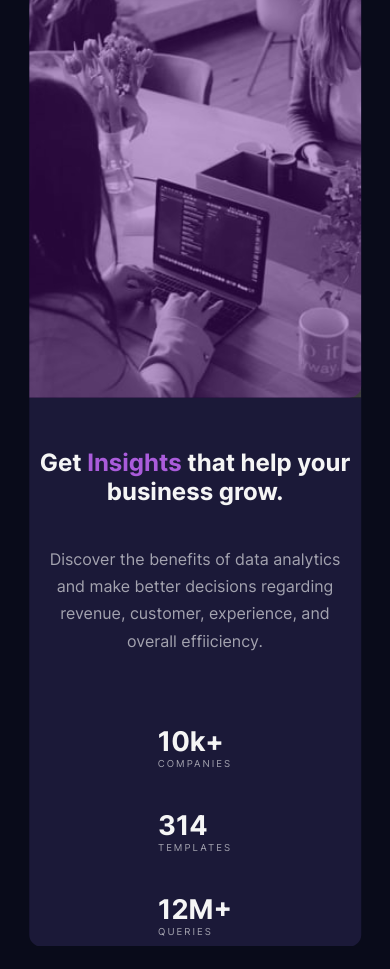
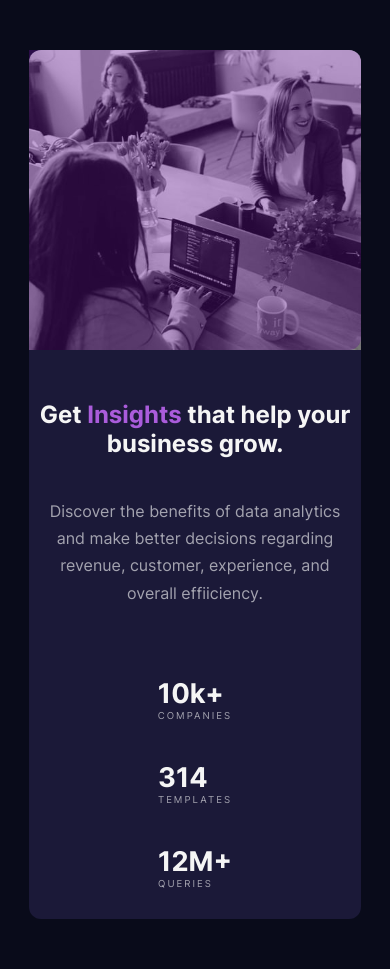
Before and after one commit to Felilpz/stats-preview-card-component, a plain HTML site: page index.html in a window 390 px wide. Before the commit the page ends 946 px from the top, so only its background shows below. Drawn offline with Linux system fonts and the light colour scheme.

Commit message:
Desafio FEM pronto!

```diff
--- a/design/style.css
+++ b/design/style.css
@@ -18,6 +18,13 @@ body {
     font-family: "Fonte";
 }
 
+.container {
+    min-height: 100vh;
+    display: flex;
+    justify-content: center;
+    align-items: center;
+}
+
 #bloco {
     display: flex;
     flex-direction: row;
@@ -26,10 +33,10 @@ body {
 
     background-color: hsl(244, 38%, 16%);
 
-    position: absolute;
+    /* position: absolute;
     top: 50%;
     left: 50%;
-    transform: translate(-50%, -50%);
+    transform: translate(-50%, -50%); */
 }
 
 
@@ -116,10 +123,12 @@ body {
         display: flex;
         flex-direction: column;
         /* width: 85vw; */
+        margin: 50px 0;
     }
 
     #parteUM, #parteDOIS {
         width: 100%;
+        display: flex;
     }
 
     #parteUM {
@@ -142,7 +151,7 @@ body {
         border-top-left-radius: 12px;
         order: 1;
         width: 100%;
-        height: 500px;
+        height: 400px;
     }
 
     #parteDOISb {
@@ -150,7 +159,7 @@ body {
             top: 0;
             left: 0;
             width: 100%;
-            height: 500px;
+            height: 400px;
             background-color: hsla(277, 80%, 32%, 0.384);
     }
 
@@ -164,10 +173,6 @@ body {
     .companies, .templates, .queries {
         padding: 20px 0px;
     }
-
-    .queries {
-        padding-bottom: 0px;
-    }
 }
 
 @media screen and (max-width: 500px) {
@@ -179,4 +184,8 @@ body {
     #bloco {
         width: 85vw;
     }
+
+    #parteDOIS, #parteDOISb {
+        height: 300px;
+    }
 }
```
Also changed, not shown: 1 other file.
